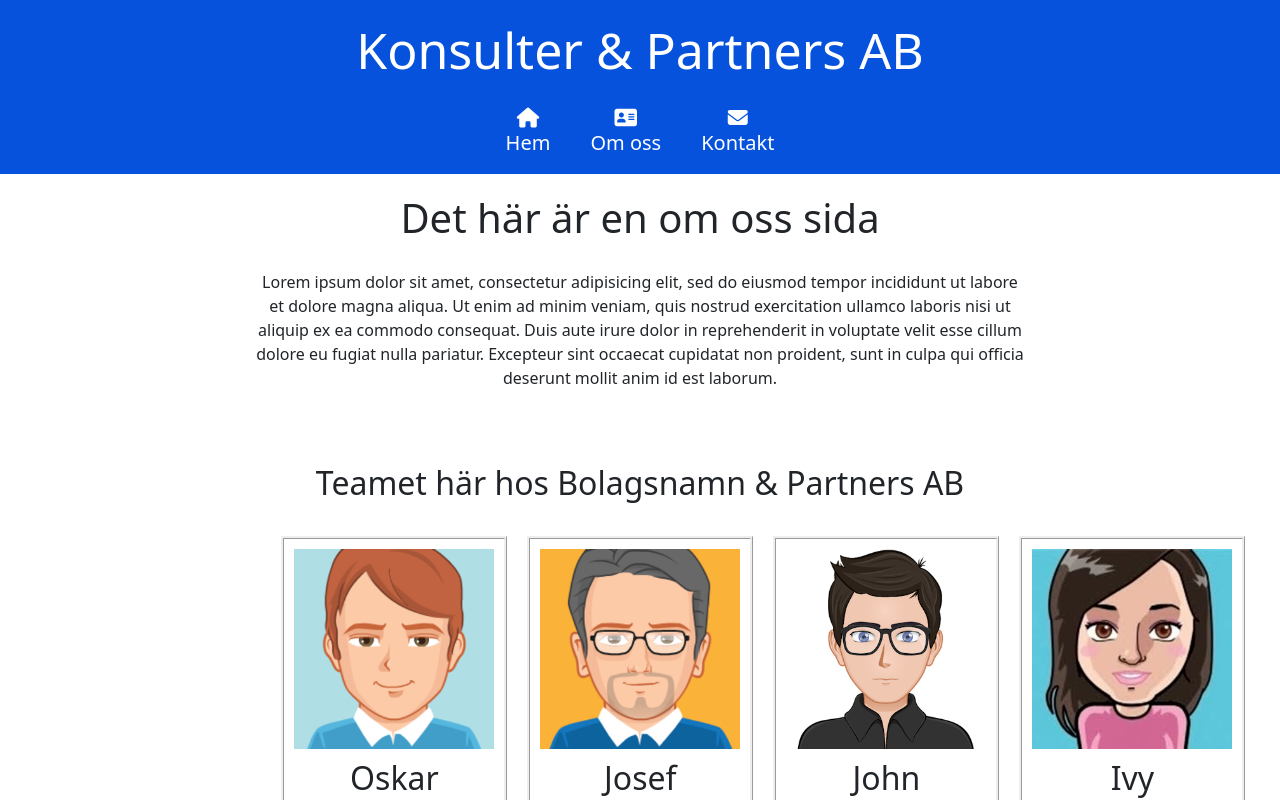
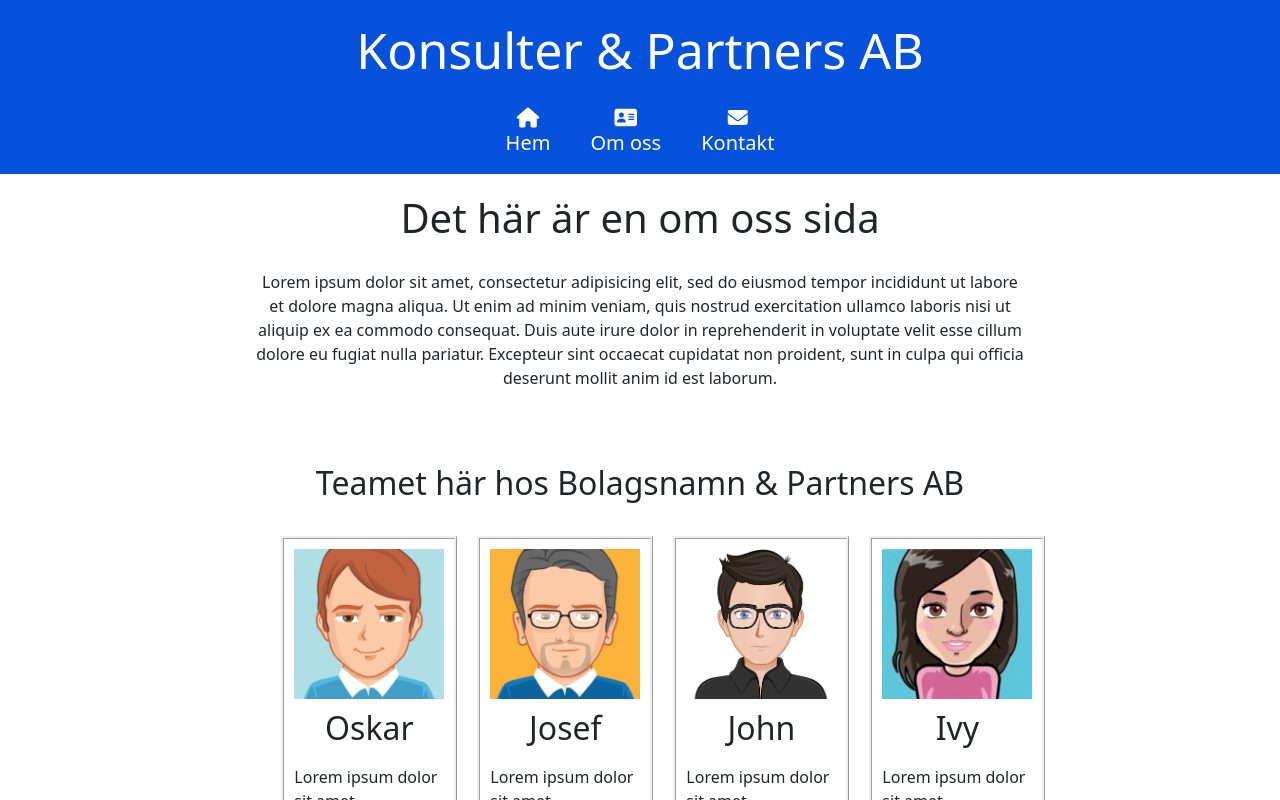
Before and after one commit to jenseneducation-john-gustafsson/agil-grupp-3, a Vue app: page /#/about in a window 1280 px wide. Shown: the top 800 px of the page. Built offline with nearby package versions, Linux system fonts and the light colour scheme.

Commit message:
Update About.vue

```diff
--- a/src/views/About.vue
+++ b/src/views/About.vue
@@ -95,7 +95,7 @@ h2 {
 }
 
 .profile-image {
-  max-height: 200px;
+  max-height: 150px;
   max-width: 200px;
   margin: auto;
 }
```
